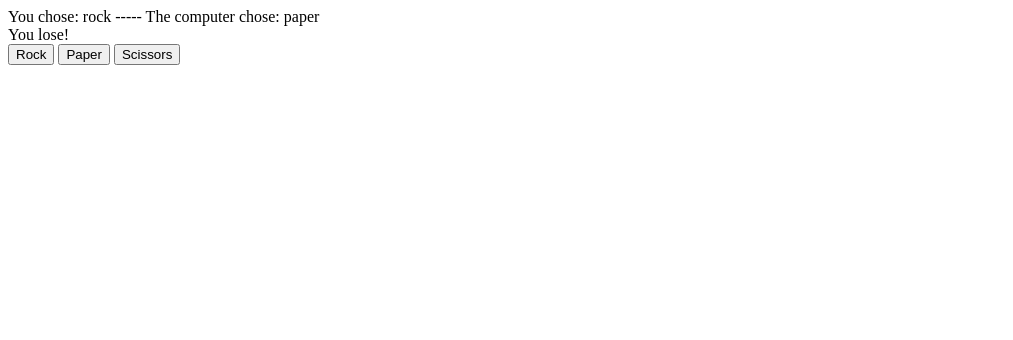
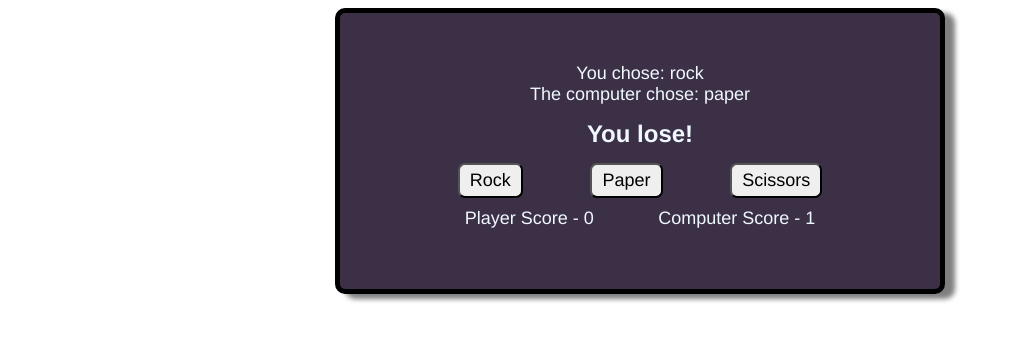
Before and after one commit to mittens27/rockPaperScissors, a plain HTML site: page index.html in a window 1280 px wide. Both pictures are taken after a click on the button "Rock". Shown: the whole page, without its empty margins (0-1013 px from the left). Drawn offline with Linux system fonts and the light colour scheme.

Commit message:
add stylesheet with styles

```diff
--- a/index.html
+++ b/index.html
@@ -3,15 +3,25 @@
     <head>
         <meta charset="UTF-8">
         <title>Rock, Paper, Scissors</title>
+        <link rel="stylesheet" href="stylesheet.css">
         <script src="javascriptRevised.js" defer></script>
     </head>
     <body>
-        <div id="choices"></div>
-        <div id="results"></div>
-        <div class="buttons">
-            <button id="rockBtn">Rock</button>
-            <button id="paperBtn">Paper</button>
-            <button id="scissorsBtn">Scissors</button>
+        <div class="content">
+            <div class="choices">
+                <div id="userChoices"></div>
+                <div id="compChoices"></div>
+            </div>
+            <div id="results"></div>
+            <div class="buttons">
+                <button id="rockBtn" class="btns">Rock</button>
+                <button id="paperBtn" class="btns">Paper</button>
+                <button id="scissorsBtn" class="btns">Scissors</button>
+            </div>
+            <div class="scores">
+                <div id="userScore"></div>
+                <div id="compScore"></div>
+            </div>
         </div>
     </body>
 </html>
--- a/javascriptRevised.js
+++ b/javascriptRevised.js
@@ -8,8 +8,13 @@ paperBtn.addEventListener('click', playRound);
 
 scissorsBtn.addEventListener('click', playRound);
 
-const choices = document.querySelector('#choices');
+const userChoices = document.querySelector('#userChoices');
+const compChoices = document.querySelector('#compChoices');
+
 const results = document.querySelector('#results');
+
+const scoreUser = document.querySelector('#userScore');
+const scoreComp = document.querySelector('#compScore');
 
 
 var outcomes = {
@@ -72,8 +77,11 @@ function playRound() {
         computerScore++;
     }
 
-    choices.textContent = ("You chose: " + userChoice) + (" ----- " + "The computer chose: " + computerChoice);
+    userChoices.textContent = ("You chose: " + userChoice);
+    compChoices.textContent = ("The computer chose: " + computerChoice);
     var outcome = outcomes[userChoice][computerChoice];
     results.textContent = (outcome);
+    scoreUser.textContent = ("Player Score - " + userScore);
+    scoreComp.textContent = ("Computer Score - " + computerScore);
     /*console.log("Round " + i + ": You have " + userScore + " points, and the computer has " + computerScore + " points.");*/
 }
--- /dev/null
+++ b/stylesheet.css
@@ -0,0 +1,57 @@
+* {
+    font-family: Helvetica, Verdana, sans-serif;
+    color: aliceblue;
+}
+
+body {
+    display: flex;
+    align-items: center;
+}
+
+.content {
+    display: flex;
+    flex-direction: column;
+    justify-content: center;
+    width: 500px;
+    min-height: 176px;
+    margin: auto;
+    padding: 50px;
+    border: 5px solid black;
+    border-radius: 10px;
+    background-color: rgb(60, 48, 71);
+    box-shadow: 10px 5px 5px rgba(0, 0, 0, 0.5);
+}
+
+.choices {
+    display: flex;
+    flex-direction: column;
+    align-items: center;
+    font-size: 18px;
+}
+
+#results {
+    display: flex;
+    justify-content: center;
+    font-size: 24px;
+    font-weight: bold;
+    margin: 15px;
+}
+
+.buttons {
+    display: flex;
+    justify-content: space-evenly;
+}
+
+.btns {
+    border-radius: 7px;
+    font-size: 18px;
+    color: black;
+    padding: 5px 10px;
+}
+
+.scores {
+    display: flex;
+    font-size: 18px;
+    justify-content: space-evenly;
+    margin: 10px;
+}
```
Also changed, not shown: javascript.js (deleted, +0 -81 lines).
